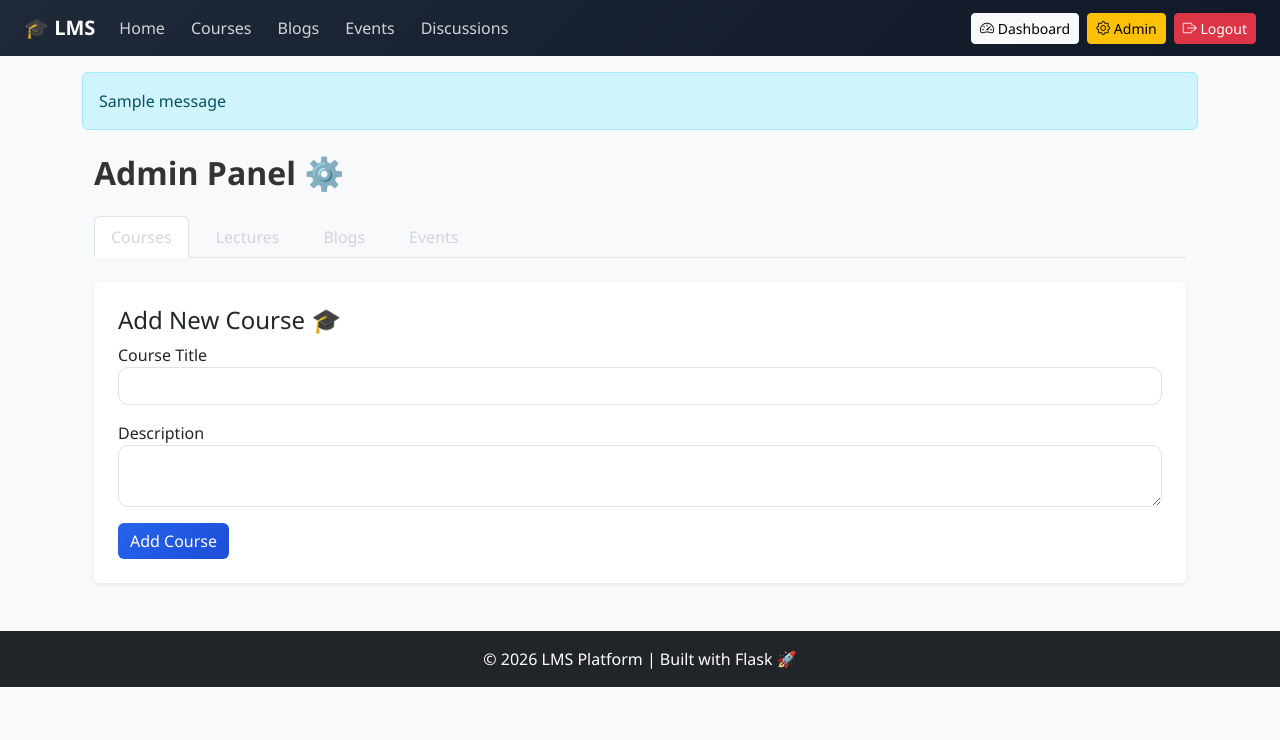
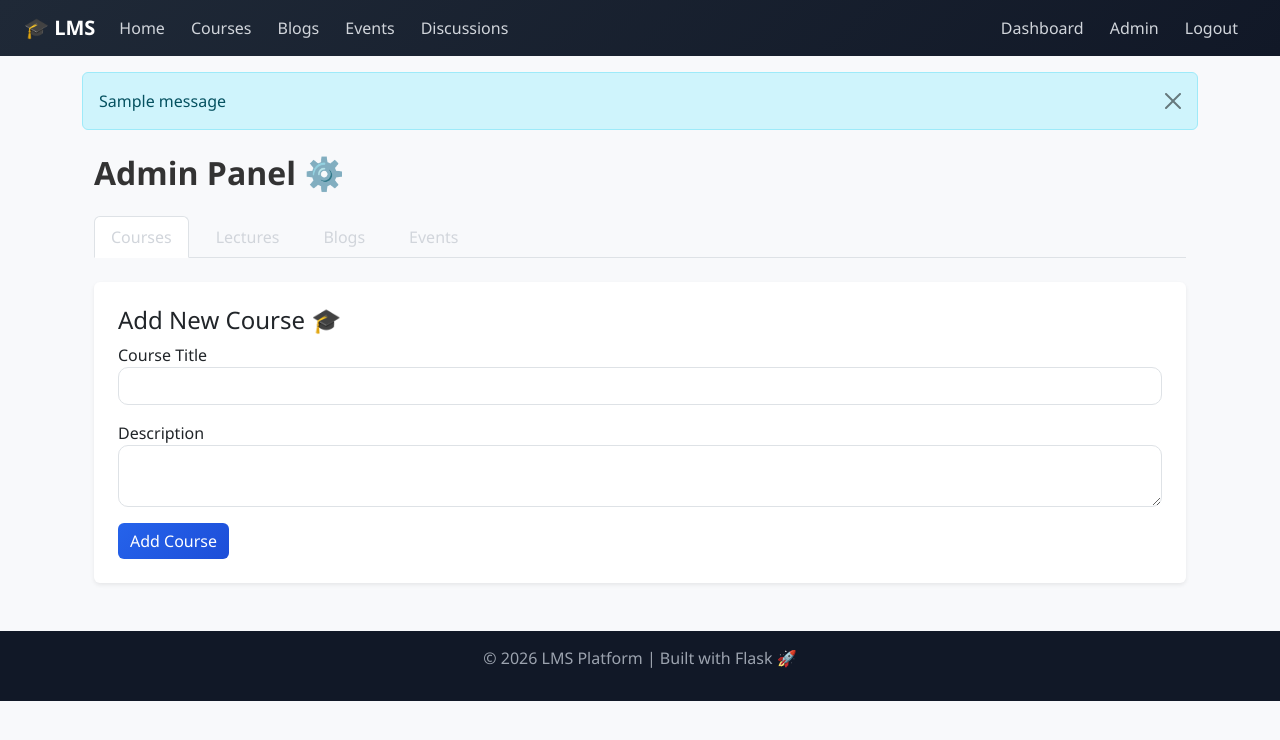
Before and after one commit to shoaibCUIL/LMSsystem, a Flask app: page /admin in a window 1280 px wide. Shown: the top 740 px of the page. Run offline with Flask 3, Linux system fonts and the light colour scheme; a user stored in the database is signed in; tables that the repository leaves empty hold one stand-in row (values such as "Sample post"); one stand-in notice (Sample message) is shown.

Commit message:
fix template path

```diff
--- a/templates/layout/base.html
+++ b/templates/layout/base.html
@@ -10,25 +10,22 @@
 
     <!-- Custom CSS -->
     <link rel="stylesheet" href="{{ url_for('static', filename='style.css') }}">
+</head>
 
-    <!-- Icons -->
-    <link href="https://cdn.jsdelivr.net/npm/bootstrap-icons/font/bootstrap-icons.css" rel="stylesheet">
-</head>
 <body>
 
 <!-- ================= NAVBAR ================= -->
-<nav class="navbar navbar-expand-lg navbar-dark bg-dark px-4">
-
+<nav class="navbar navbar-expand-lg navbar-dark px-4">
     <a class="navbar-brand fw-bold" href="/">🎓 LMS</a>
 
-    <button class="navbar-toggler" type="button" data-bs-toggle="collapse" data-bs-target="#navbarContent">
+    <button class="navbar-toggler" type="button" data-bs-toggle="collapse" data-bs-target="#navbarNav">
         <span class="navbar-toggler-icon"></span>
     </button>
 
-    <div class="collapse navbar-collapse" id="navbarContent">
+    <div class="collapse navbar-collapse" id="navbarNav">
 
         <!-- LEFT MENU -->
-        <ul class="navbar-nav me-auto mb-2 mb-lg-0">
+        <ul class="navbar-nav me-auto">
 
             <li class="nav-item">
                 <a class="nav-link" href="/">Home</a>
@@ -53,61 +50,64 @@
         </ul>
 
         <!-- RIGHT MENU -->
-        <div class="d-flex align-items-center">
+        <ul class="navbar-nav">
 
             {% if current_user.is_authenticated %}
 
-                <a href="/dashboard" class="btn btn-light btn-sm me-2">
-                    <i class="bi bi-speedometer2"></i> Dashboard
-                </a>
+                <li class="nav-item">
+                    <a class="nav-link" href="/dashboard">Dashboard</a>
+                </li>
 
                 {% if current_user.is_admin %}
-                <a href="/admin" class="btn btn-warning btn-sm me-2">
-                    <i class="bi bi-gear"></i> Admin
-                </a>
+                <li class="nav-item">
+                    <a class="nav-link" href="/admin">Admin</a>
+                </li>
                 {% endif %}
 
-                <a href="/logout" class="btn btn-danger btn-sm">
-                    <i class="bi bi-box-arrow-right"></i> Logout
-                </a>
+                <li class="nav-item">
+                    <a class="nav-link text-danger" href="/logout">Logout</a>
+                </li>
 
             {% else %}
 
-                <a href="/login" class="btn btn-outline-light btn-sm me-2">
-                    Login
-                </a>
+                <li class="nav-item">
+                    <a class="btn btn-outline-light btn-sm me-2" href="/login">Login</a>
+                </li>
 
-                <a href="/register" class="btn btn-primary btn-sm">
-                    Register
-                </a>
+                <li class="nav-item">
+                    <a class="btn btn-primary btn-sm" href="/register">Register</a>
+                </li>
 
             {% endif %}
 
-        </div>
+        </ul>
 
     </div>
-
 </nav>
 
 <!-- ================= FLASH MESSAGES ================= -->
 <div class="container mt-3">
     {% with messages = get_flashed_messages() %}
         {% if messages %}
-            {% for msg in messages %}
-                <div class="alert alert-info">{{ msg }}</div>
+            {% for message in messages %}
+                <div class="alert alert-info alert-dismissible fade show" role="alert">
+                    {{ message }}
+                    <button type="button" class="btn-close" data-bs-dismiss="alert"></button>
+                </div>
             {% endfor %}
         {% endif %}
     {% endwith %}
 </div>
 
 <!-- ================= MAIN CONTENT ================= -->
-<div class="container mt-4 mb-5">
-    {% block content %}{% endblock %}
+<div class="container mt-4">
+    {% block content %}
+    {% endblock %}
 </div>
 
 <!-- ================= FOOTER ================= -->
-<footer class="bg-dark text-white text-center p-3 mt-5">
-    <p class="mb-0">© 2026 LMS Platform | Built with Flask 🚀</p>
+<footer class="mt-5">
+    <p>© 2026 LMS Platform | Built with Flask 🚀</p>
 </footer>
 
 <!-- Bootstrap JS -->
```
